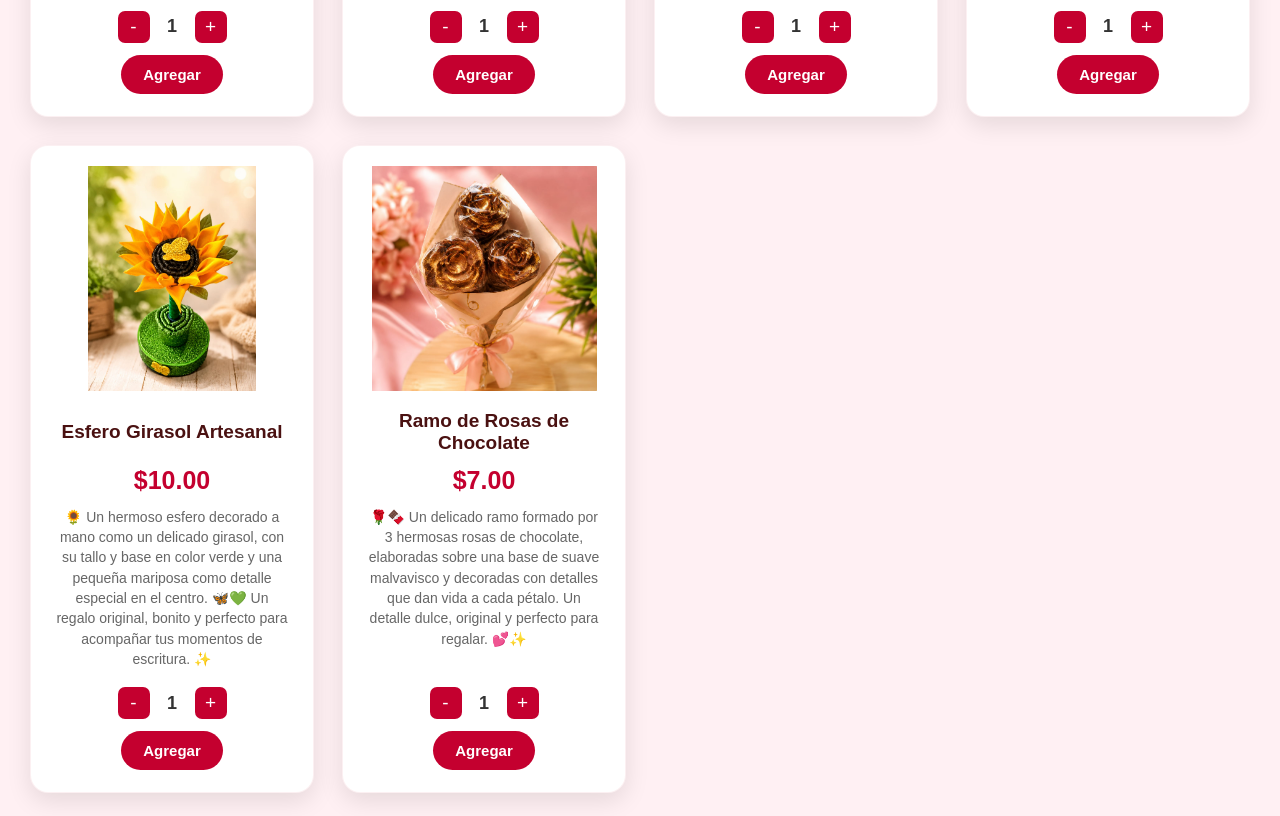
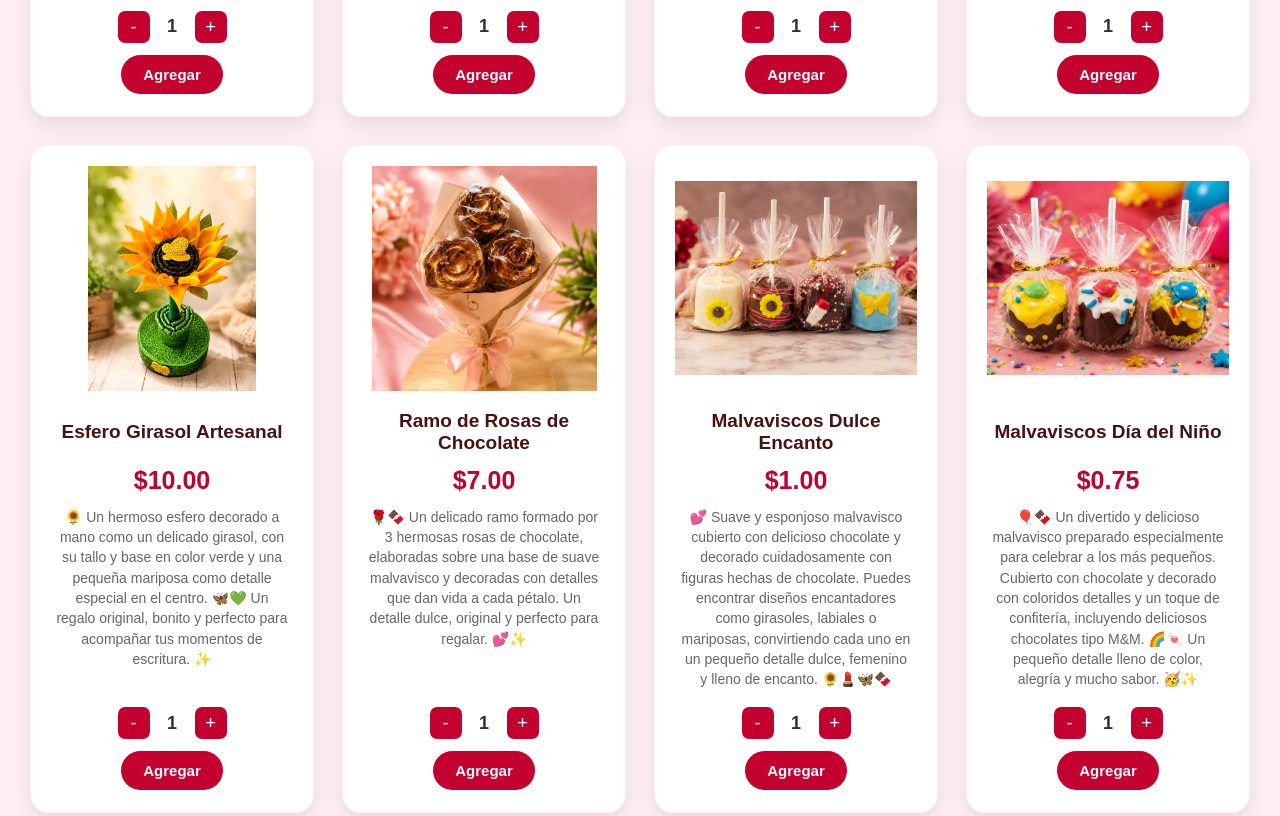
Before and after one commit to stevenldu15-commits/krisfresas, a plain HTML site: page index.html in a window 1280 px wide. Shown: the part 2812-3628 px from the top of the page. Drawn offline with Linux system fonts and the light colour scheme.

Commit message:
Update index.html

```diff
--- a/index.html
+++ b/index.html
@@ -954,7 +954,7 @@ footer{
 
             <button
                 class="boton"
-                onclick="agregarProducto('Ramo de Girasoles',6.00,'p9',this)">
+                onclick="agregarProducto('Ramo de Girasoles',8.00,'p9',this)">
                 Agregar
             </button>
 
@@ -1032,7 +1032,7 @@ footer{
 
             <button
                 class="boton"
-                onclick="agregarProducto('Caja Día del Maestro - Corazón Dulce',6.00,'p11',this)">
+                onclick="agregarProducto('Caja Día del Maestro - Corazón Dulce',5.00,'p11',this)">
                 Agregar
             </button>
 
@@ -1312,9 +1312,7 @@ footer{
         </div>
 
 
-        <!-- =========================
-             PRODUCTO 13 - HUEVOS DE PASCUA
-        ========================= -->
+        <!-- PRODUCTO 13 -->
 
         <div class="producto">
 
@@ -1353,9 +1351,7 @@ footer{
         </div>
 
 
-        <!-- =========================
-             PRODUCTO 14 - FRESAS DE COLORES
-        ========================= -->
+        <!-- PRODUCTO 14 -->
 
         <div class="producto">
 
@@ -1394,9 +1390,7 @@ footer{
         </div>
 
 
-        <!-- =========================
-             PRODUCTO 15 - REGALO PARA PAPÁ
-        ========================= -->
+        <!-- PRODUCTO 15 -->
 
         <div class="producto">
 
@@ -1435,9 +1429,7 @@ footer{
         </div>
 
 
-        <!-- =========================
-             PRODUCTO 16 - DÍA DE LA MUJER
-        ========================= -->
+        <!-- PRODUCTO 16 -->
 
         <div class="producto">
 
@@ -1476,9 +1468,7 @@ footer{
         </div>
 
 
-        <!-- =========================
-             PRODUCTO 17 - ESFERO GIRASOL
-        ========================= -->
+        <!-- PRODUCTO 17 -->
 
         <div class="producto">
 
@@ -1517,9 +1507,7 @@ footer{
         </div>
 
 
-        <!-- =========================
-             PRODUCTO 18 - ROSAS DE CHOCOLATE
-        ========================= -->
+        <!-- PRODUCTO 18 -->
 
         <div class="producto">
 
@@ -1552,6 +1540,88 @@ footer{
             <button
                 class="boton"
                 onclick="agregarProducto('Ramo de Rosas de Chocolate',7.00,'p18',this)">
+                Agregar
+            </button>
+
+        </div>
+
+
+        <!-- =========================
+             PRODUCTO 19 - MALVAVISCOS DULCE ENCANTO
+        ========================= -->
+
+        <div class="producto">
+
+            <img
+                src="MALVAVISCOMUJER.jpeg"
+                alt="Malvaviscos Dulce Encanto">
+
+            <h3>
+                Malvaviscos Dulce Encanto
+            </h3>
+
+            <p class="precio">
+                $1.00
+            </p>
+
+            <p class="descripcion">
+                💕 Suave y esponjoso malvavisco cubierto con delicioso chocolate y decorado cuidadosamente con figuras hechas de chocolate. Puedes encontrar diseños encantadores como girasoles, labiales o mariposas, convirtiendo cada uno en un pequeño detalle dulce, femenino y lleno de encanto. 🌻💄🦋🍫
+            </p>
+
+            <div class="cantidad">
+
+                <button onclick="cambiarCantidad('p19',-1)">-</button>
+
+                <span id="p19">1</span>
+
+                <button onclick="cambiarCantidad('p19',1)">+</button>
+
+            </div>
+
+            <button
+                class="boton"
+                onclick="agregarProducto('Malvaviscos Dulce Encanto',1.00,'p19',this)">
+                Agregar
+            </button>
+
+        </div>
+
+
+        <!-- =========================
+             PRODUCTO 20 - MALVAVISCOS DÍA DEL NIÑO
+        ========================= -->
+
+        <div class="producto">
+
+            <img
+                src="MALVAVISCODIADELNIÑO.jpeg"
+                alt="Malvaviscos Día del Niño">
+
+            <h3>
+                Malvaviscos Día del Niño
+            </h3>
+
+            <p class="precio">
+                $0.75
+            </p>
+
+            <p class="descripcion">
+                🎈🍫 Un divertido y delicioso malvavisco preparado especialmente para celebrar a los más pequeños. Cubierto con chocolate y decorado con coloridos detalles y un toque de confitería, incluyendo deliciosos chocolates tipo M&M. 🌈🍬 Un pequeño detalle lleno de color, alegría y mucho sabor. 🥳✨
+            </p>
+
+            <div class="cantidad">
+
+                <button onclick="cambiarCantidad('p20',-1)">-</button>
+
+                <span id="p20">1</span>
+
+                <button onclick="cambiarCantidad('p20',1)">+</button>
+
+            </div>
+
+            <button
+                class="boton"
+                onclick="agregarProducto('Malvaviscos Día del Niño',0.75,'p20',this)">
                 Agregar
             </button>
 
```
